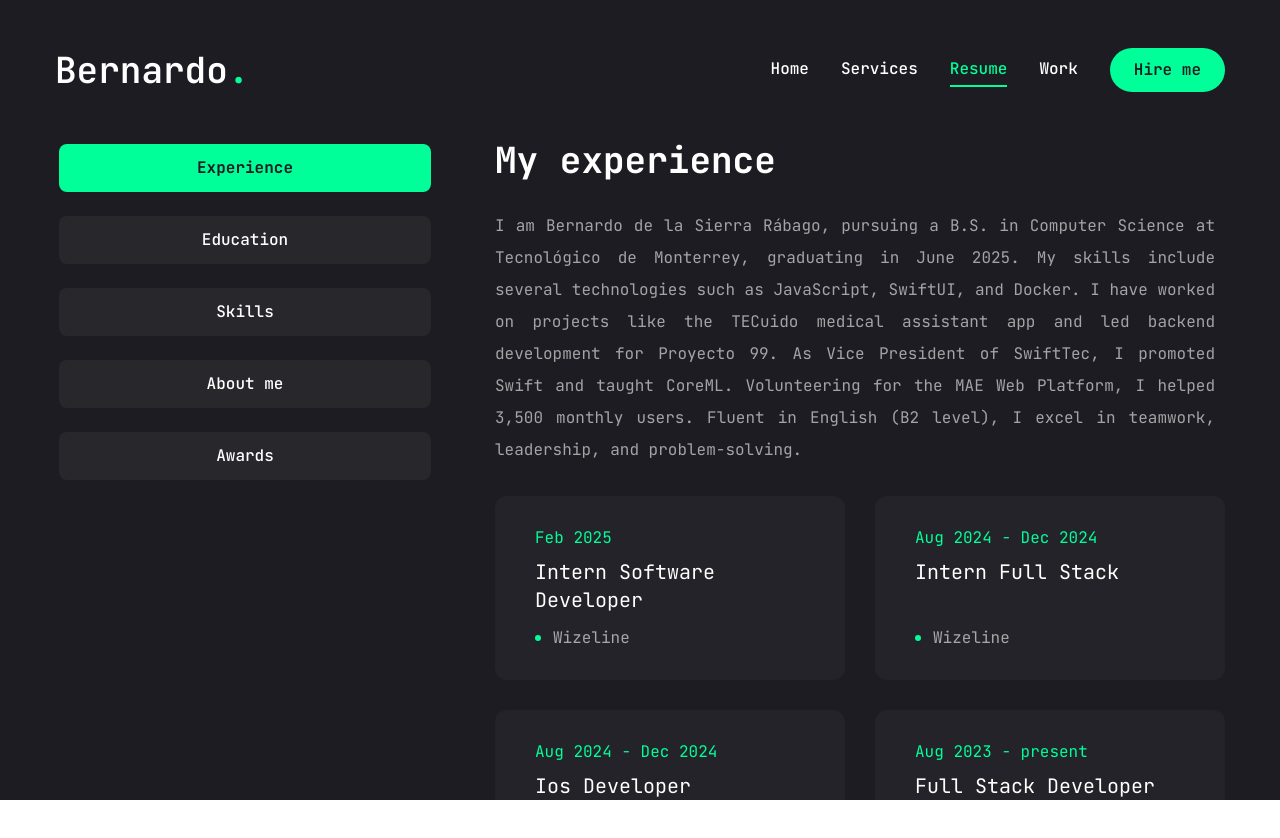
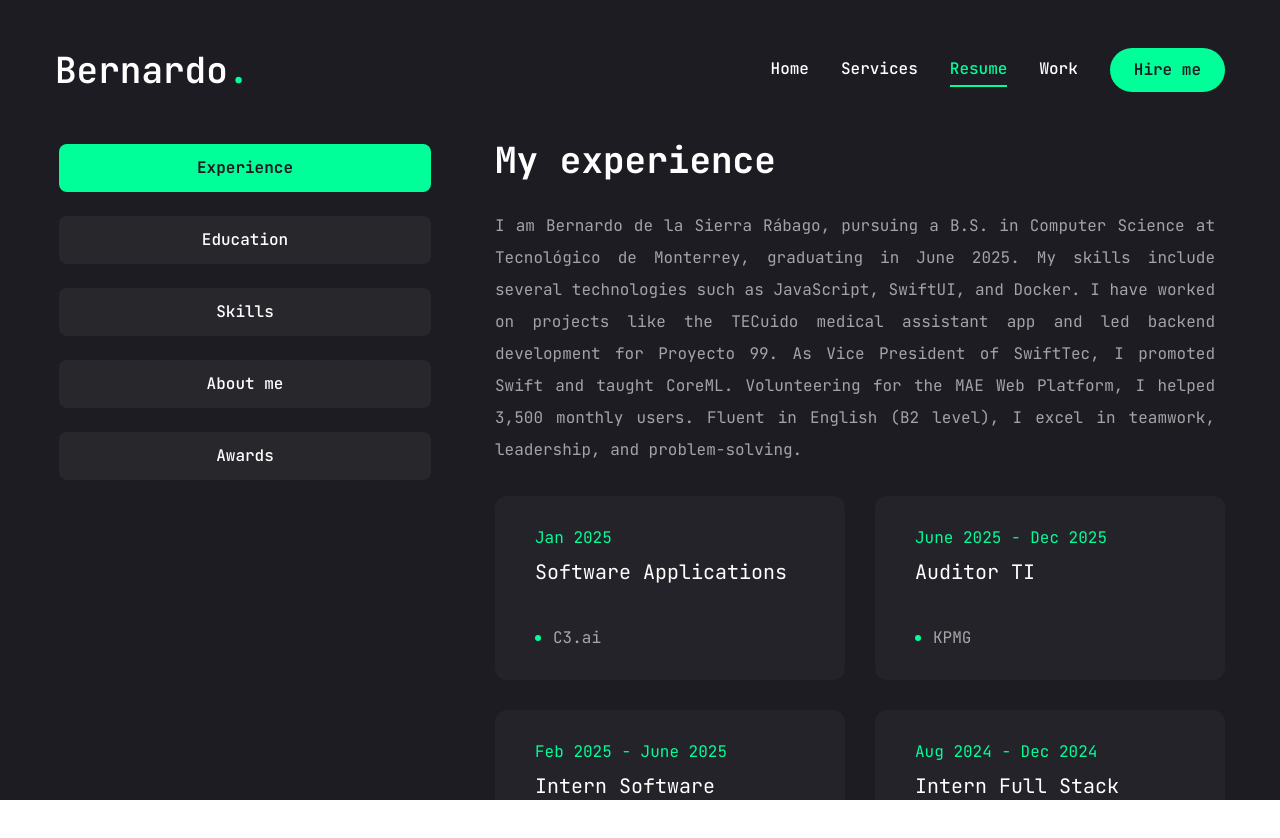
Before and after one commit to Bdelas777/portafolio, a Next.js app: page /resume in a window 1280 px wide. Shown: the top 838 px of the page. Built offline with nearby package versions, Linux system fonts and the light colour scheme.

Commit message:
resume update

```diff
--- a/app/resume/page.jsx
+++ b/app/resume/page.jsx
@@ -45,9 +45,19 @@ const experience = {
   description: 'I am Bernardo de la Sierra Rábago, pursuing a B.S. in Computer Science at Tecnológico de Monterrey, graduating in June 2025. My skills include several technologies such as JavaScript, SwiftUI, and Docker. I have worked on projects like the TECuido medical assistant app and led backend development for Proyecto 99. As Vice President of SwiftTec, I promoted Swift and taught CoreML. Volunteering for the MAE Web Platform, I helped 3,500 monthly users. Fluent in English (B2 level), I excel in teamwork, leadership, and problem-solving.',
   items: [
     {
-      company: 'Wizeline',
+      company: 'C3.ai',
+      position: 'Software Applications ',
+      duration:'Jan 2025 '
+    },
+    {
+      company: 'KPMG',
+      position: 'Auditor TI',
+      duration:'June 2025 - Dec 2025'
+    },
+    {
+      company: 'Cydsa',
       position: 'Intern Software Developer ',
-      duration:'Feb 2025'
+      duration:'Feb 2025 - June 2025'
     },
     {
       company: 'Wizeline',
```
Also changed, not shown: 1 other file (tests, documents, lock files or other folders).
